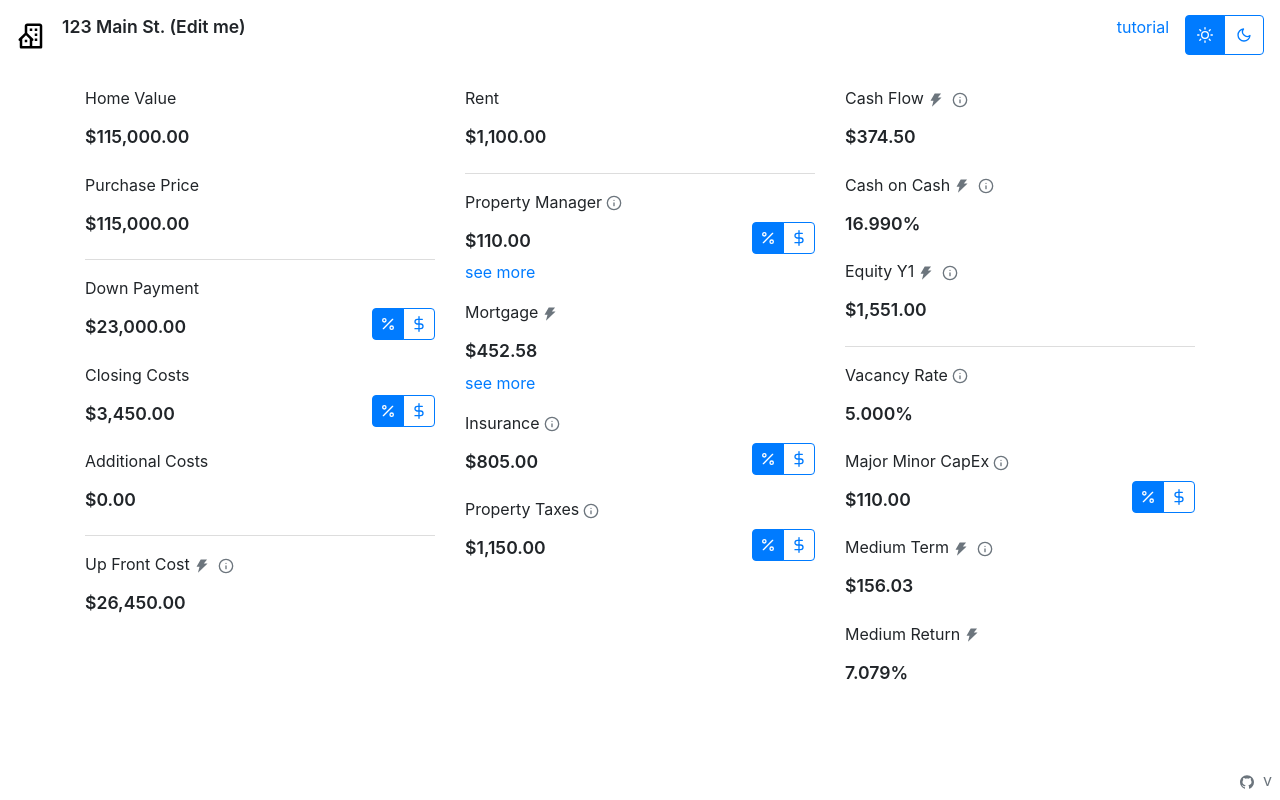
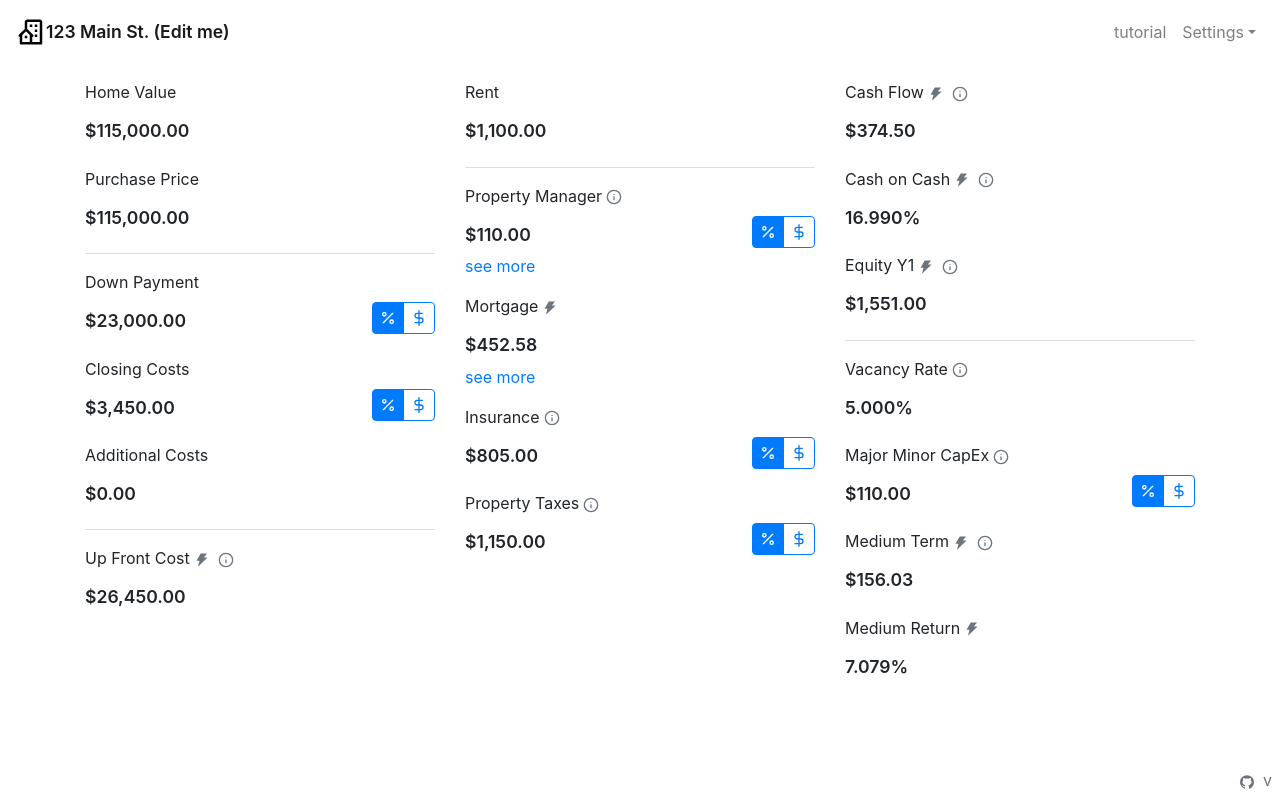
Before and after one commit to kylemccullen/Reval, a React (Create React App) app: page / in a window 1280 px wide. Built offline with nearby package versions, Linux system fonts and the light colour scheme.

Commit message:
navbar redesign

```diff
--- a/src/App.scss
+++ b/src/App.scss
@@ -1,4 +1,4 @@
-@import "~bootstrap/scss/bootstrap";
+@import '~bootstrap/scss/bootstrap';
 
 html,
 body,
@@ -17,6 +17,12 @@ body,
 
   .content {
     flex: 1;
+  }
+}
+
+.is-dark {
+  .modal-content {
+    background-color: #333;
   }
 }
 
@@ -59,6 +65,11 @@ body,
 
   .close {
     text-shadow: none;
+  }
+
+  .dropdown-menu {
+    background-color: lighten($dark, 5%);
+    color: $light;
   }
 }
 
@@ -129,6 +140,15 @@ body,
   .indent {
     padding-left: 1rem;
     margin-left: 1rem;
-    border-left: 1px solid color("gray");
+    border-left: 1px solid color('gray');
   }
 }
+
+.navbar-brand {
+  display: flex;
+  align-items: center;
+
+  .form-group {
+    margin: 0;
+  }
+}
--- a/src/components/ui/Navbar.jsx
+++ b/src/components/ui/Navbar.jsx
@@ -1,36 +1,47 @@
-import React, { useContext } from "react";
-import { Navbar, Nav } from "react-bootstrap";
-import { BiBuildingHouse } from "react-icons/bi";
-import { FiMoon, FiSun } from "react-icons/fi";
+import React, { useContext } from 'react';
+import { Navbar, Nav, NavDropdown } from 'react-bootstrap';
+import { BiBuildingHouse } from 'react-icons/bi';
+import { FiMoon, FiSun } from 'react-icons/fi';
 
-import Input from "./Input";
-import TutorialModal from "./TutorialModal";
-import Toggle from "./Toggle";
-import { ThemeContext } from "../../context/ThemeContext";
-import { DataContext } from "../../context/DataContext";
+import Input from './Input';
+import TutorialModal from './TutorialModal';
+import Toggle from './Toggle';
+import { ThemeContext } from '../../context/ThemeContext';
+import { DataContext } from '../../context/DataContext';
 
 const CustomNavbar = () => {
   const { isDarkMode, toggleDarkMode } = useContext(ThemeContext);
   const { data } = useContext(DataContext);
 
   return (
-    <Navbar expand="lg">
-      <Navbar.Brand>
-        <BiBuildingHouse size={30} color={isDarkMode ? "white" : "black"} />
+    <Navbar expand="lg" variant={isDarkMode ? 'dark' : 'light'}>
+      <Navbar.Brand className="d-flex">
+        <BiBuildingHouse size={30} color={isDarkMode ? 'white' : 'black'} />
+        <Input name={'name'} label="" value={data.name} valueType="text" />
       </Navbar.Brand>
-      <Nav className="mr-auto">
-        <Input name={"name"} label="" value={data.name} valueType="text" />
-      </Nav>
+      <Navbar.Toggle aria-controls="basic-navbar-nav" />
+      <Navbar.Collapse id="basic-navbar-nav">
+        <Nav className="mr-auto"></Nav>
         <Nav className="align-content-center">
           <TutorialModal />
+          <NavDropdown
+            title="Settings"
+            alignRight
+            className={isDarkMode ? 'dark' : ''}
+          >
+            <div className="d-flex align-items-center justify-content-between px-2">
+              <span className="pr-2">Theme</span>
               <Toggle
                 value={isDarkMode}
                 toggle={toggleDarkMode}
                 leftIcon={<FiSun />}
                 rightIcon={<FiMoon />}
-          size={40}
+                size={32}
               />
+            </div>
+          </NavDropdown>
         </Nav>
+      </Navbar.Collapse>
     </Navbar>
   );
 };
--- a/src/components/ui/TutorialModal.jsx
+++ b/src/components/ui/TutorialModal.jsx
@@ -1,8 +1,8 @@
-import React, { useState, useContext } from "react";
-import { Button, Modal } from "react-bootstrap";
-import { AiFillThunderbolt } from "react-icons/ai";
+import React, { useState, useContext } from 'react';
+import { Button, Modal, Nav } from 'react-bootstrap';
+import { AiFillThunderbolt } from 'react-icons/ai';
 
-import { ThemeContext } from "../../context/ThemeContext";
+import { ThemeContext } from '../../context/ThemeContext';
 
 const TutorialModal = () => {
   const { isDarkMode } = useContext(ThemeContext);
@@ -13,19 +13,21 @@ const TutorialModal = () => {
 
   return (
     <>
-      <div className="div-link px-2 mx-2" onClick={handleShow}>
-        tutorial
-      </div>
+      <Nav.Link onClick={handleShow}>tutorial</Nav.Link>
 
-      <Modal show={show} onHide={handleClose}>
-        <Modal.Header closeButton className={isDarkMode ? "dark" : ""}>
+      <Modal
+        show={show}
+        onHide={handleClose}
+        className={isDarkMode ? 'is-dark' : ''}
+      >
+        <Modal.Header closeButton className={isDarkMode ? 'dark' : ''}>
           <Modal.Title>Tutorial</Modal.Title>
         </Modal.Header>
-        <Modal.Body className={isDarkMode ? "dark" : ""}>
+        <Modal.Body className={isDarkMode ? 'dark' : ''}>
           <p>A rental property evaluator with sharable links.</p>
           <h4>Editing Fields</h4>
           <p>
-            All non static fields are editable. Static fields are denoted with a{" "}
+            All non static fields are editable. Static fields are denoted with a{' '}
             <AiFillThunderbolt /> icon next to the label. To edit a field click
             on the displayed text, make changes in the text input and hit ENTER
             on your keyboard to submit the changes. Notice that all calculations
@@ -46,11 +48,11 @@ const TutorialModal = () => {
           <h4>Other</h4>
           <p>
             Have a question, improvement feature request or find a bug? Submit
-            an issue{" "}
+            an issue{' '}
             <a href="https://github.com/kmccullen97/reval/issues">here</a>.
           </p>
         </Modal.Body>
-        <Modal.Footer className={isDarkMode ? "dark" : ""}>
+        <Modal.Footer className={isDarkMode ? 'dark' : ''}>
           <Button variant="secondary" onClick={handleClose}>
             Got it
           </Button>
```
Lines whose indentation alone changed are shown as unchanged.
